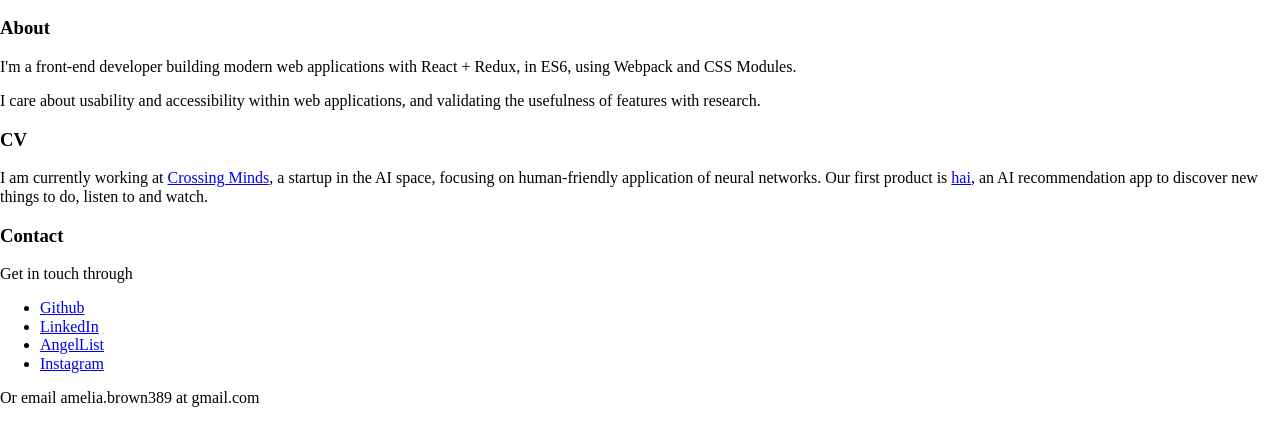
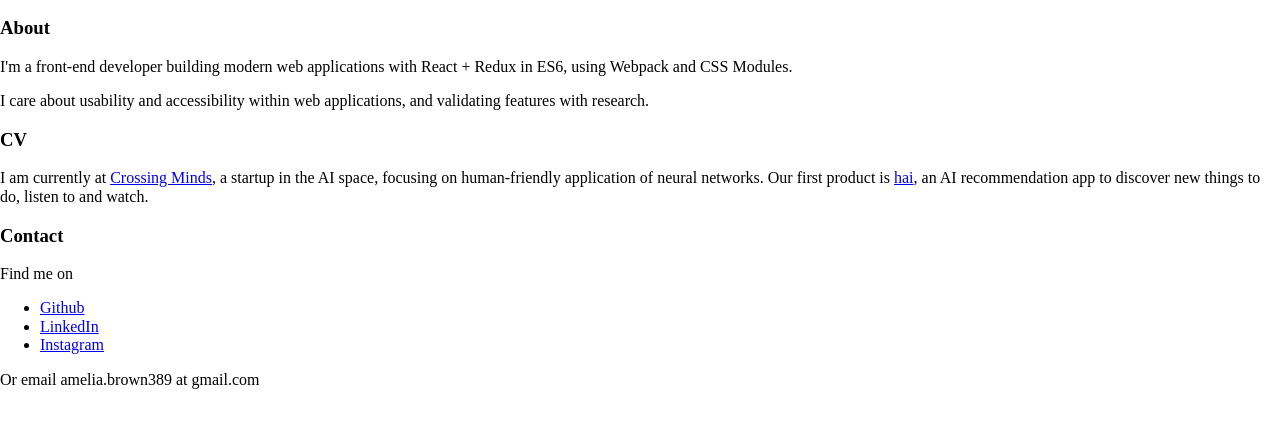
Before and after one commit to amelia-brown/amelia-brown.github.io, a website built with webpack: page index.html in a window 1280 px wide. Shown: the part 147-592 px from the top of the page. Built offline with nearby package versions, Linux system fonts and the light colour scheme; a web font is replaced by a local one.

Commit message:
edit copy

```diff
--- a/index.html
+++ b/index.html
@@ -37,10 +37,10 @@
               <h3 class='content-title'>About</h3>
               <div class='content-copy'>
                 <p>
-                  I'm a front-end developer building modern web applications with React + Redux, in ES6, using Webpack and CSS Modules.
+                  I'm a front-end developer building modern web applications with React + Redux in ES6, using Webpack and CSS Modules.
                 </p>
                 <p>
-                  I care about usability and accessibility within web applications, and validating the usefulness of features with research.
+                  I care about usability and accessibility within web applications, and validating features with research.
                 </p>
               </div>
             </div>
@@ -52,7 +52,10 @@
               <h3 class='content-title'>CV</h3>
               <div class='content-copy'>
                 <p>
-                  I am currently working at <a href='http://crossingminds.com' class='link'>Crossing Minds</a>, a startup in the AI space, focusing on human-friendly application of neural networks. Our first product is <a href='https://beta.h.ai' class='link'>hai</a>, an AI recommendation app to discover new things to do, listen to and watch.
+                  I am currently at <a href='http://crossingminds.com' class='link'>Crossing Minds</a>,
+                  a startup in the AI space, focusing on human-friendly application of neural networks.
+                  Our first product is <a href='https://beta.h.ai' class='link'>hai</a>,
+                  an AI recommendation app to discover new things to do, listen to and watch.
                 </p>
               </div>
             </div>
@@ -64,12 +67,11 @@
               <h3 class='content-title'>Contact</h3>
               <div class='content-copy'>
                 <p>
-                   Get in touch through
+                   Find me on
                 </p>
                 <ul class='list'>
                   <li><a class='link' href='https://github.com/amelia-brown'>Github</a></li>
                   <li><a class='link' href='linkedin.com/in/amelia-m-brown'>LinkedIn</a></li>
-                  <li><a class='link' href='https://angel.co/amelia-brown'>AngelList</a></li>
                   <li><a class='link' href='https://www.instagram.com/amelia.brown389/'>Instagram</a></li>
                 </ul>
                 <p>
```
